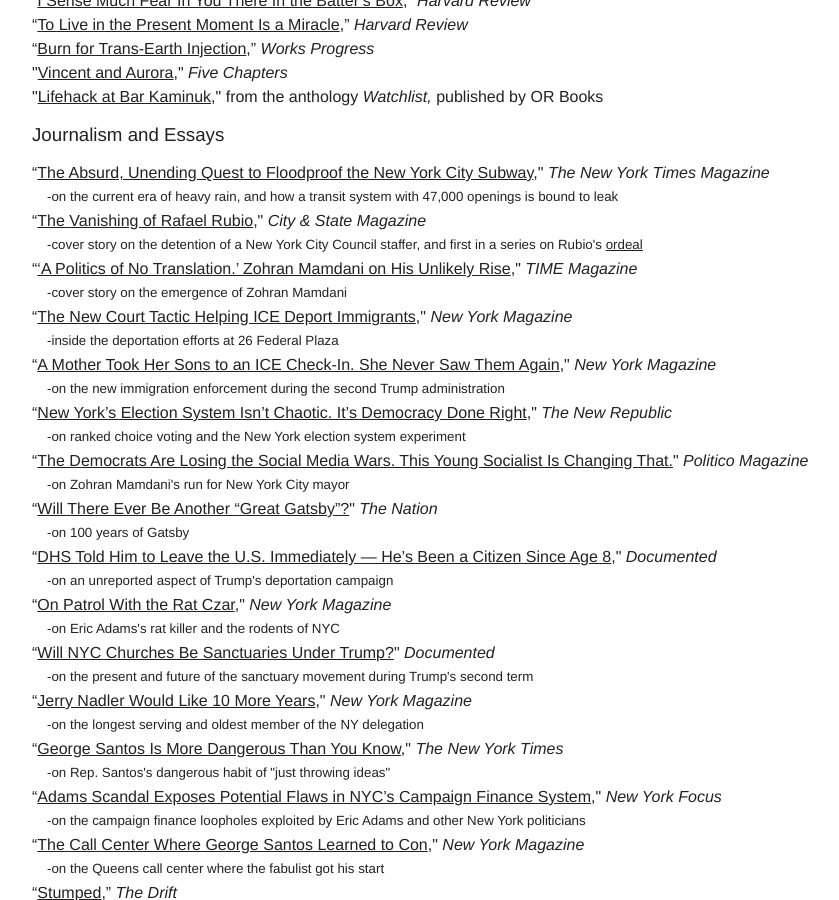
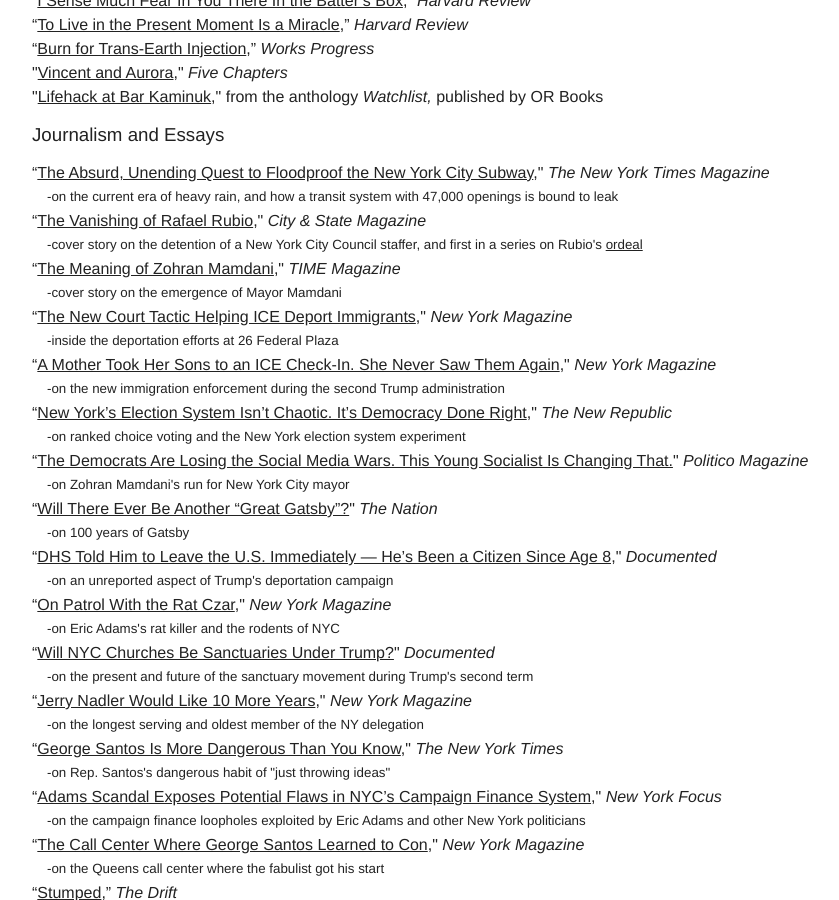
Before and after one commit to mjchiusano/mjchiusano.github.io, a Jekyll site: the page built from work.html, in a window 1280 px wide and 900 px high, scrolled down 552 px. Shown: the whole window, without its empty margins (163-1002 px from the left). Built offline with Jekyll 4.4.1, drawn with Linux system fonts in a browser that asks for light colours; Markdown is read by kramdown in place of the engine named in the settings.

Commit message:
Update work.html

```diff
--- a/work.html
+++ b/work.html
@@ -40,8 +40,8 @@
 <li>“<a href="https://www.cityandstateny.com/politics/2026/02/who-rafael-rubio-nyc-council-staffer-still-being-held-ice/411684/">The Vanishing of Rafael Rubio</a>," <i>City & State Magazine</i>
  <small class="gutter-pad-left">-cover story on the detention of a New York City Council staffer, and first in a series on Rubio's <a href="https://www.cityandstateny.com/politics/2026/06/rafael-rubio-city-council-staffer-detained-ice-freed-after-5-months-behind-bars/414488/">ordeal</a></small></li>
 
-  <li>“<a href="https://time.com/7308924/zohran-mamdani-interview-time/">‘A Politics of No Translation.’ Zohran Mamdani on His Unlikely Rise</a>," <i>TIME Magazine</i>
- <small class="gutter-pad-left">-cover story on the emergence of Zohran Mamdani</small></li>
+  <li>“<a href="https://time.com/7308924/zohran-mamdani-interview-time/">The Meaning of Zohran Mamdani</a>," <i>TIME Magazine</i>
+ <small class="gutter-pad-left">-cover story on the emergence of Mayor Mamdani</small></li>
 
    <li>“<a href="https://nymag.com/intelligencer/article/immigration-court-manhattan-ice-trump-deportation.html">The New Court Tactic Helping ICE Deport Immigrants</a>," <i>New York Magazine</i>
  <small class="gutter-pad-left">-inside the deportation efforts at 26 Federal Plaza</small></li>
```
